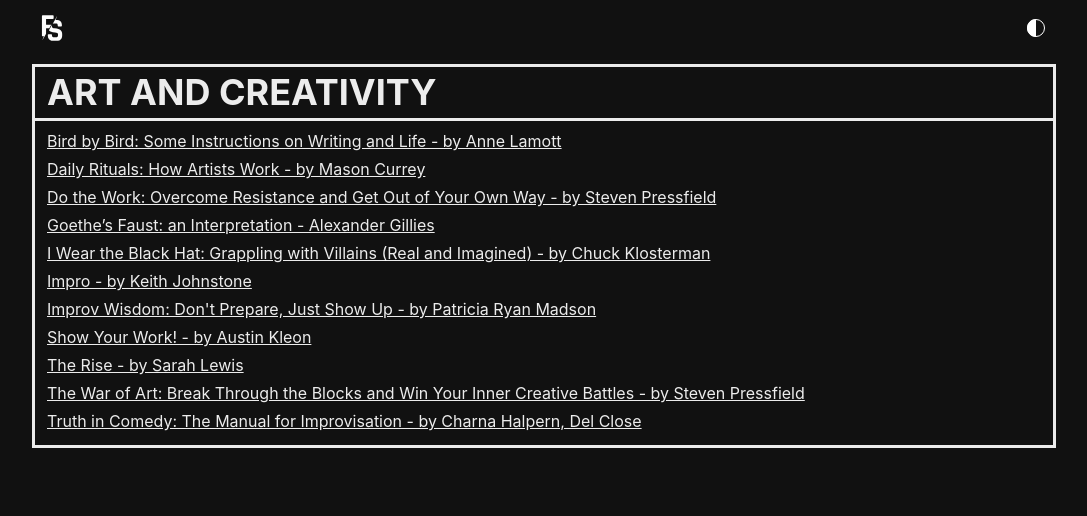
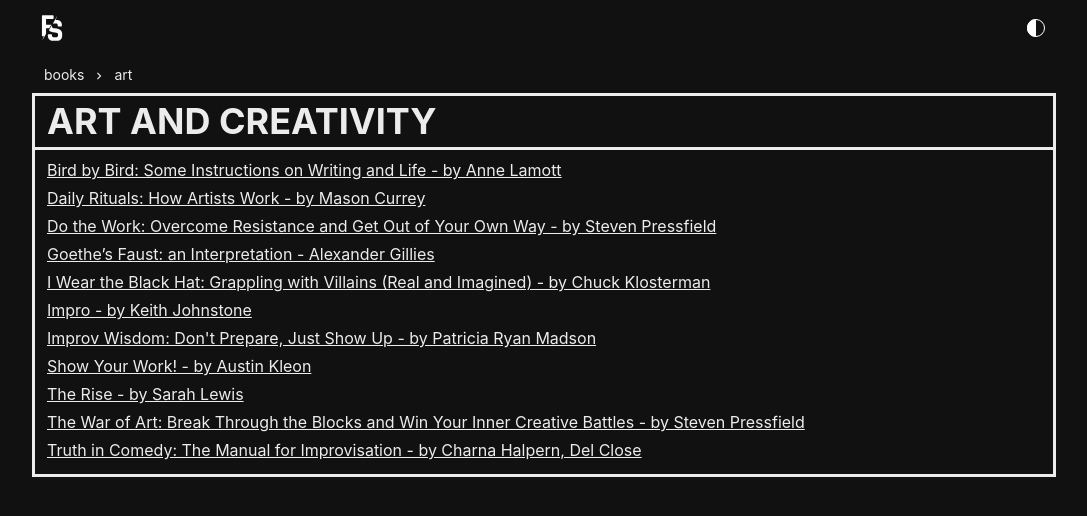
Before and after one commit to fluidself/fluidself.org, a Next.js app: page /books/art in a window 1280 px wide. Shown: the top 516 px of the page, without its empty margins (96-1183 px from the left). Built offline with nearby package versions, Linux system fonts and the light colour scheme.

Commit message:
Adds breadcrumb navigation to book notes pages

```diff
--- a/components/ContentBlock.js
+++ b/components/ContentBlock.js
@@ -1,12 +1,30 @@
-import { Box, Heading, Stack } from '@chakra-ui/react';
+import { Box, Breadcrumb, BreadcrumbItem, BreadcrumbLink, Heading, Stack } from '@chakra-ui/react';
+import { ChevronRightIcon } from '@chakra-ui/icons';
 
-export default function ContentBlock({ heading, children }) {
+export default function ContentBlock({ heading, children, category, slug }) {
   return (
+    <>
+      {category ? (
+        <Breadcrumb fontSize="sm" px={3} mb={2} separator={<ChevronRightIcon />}>
+          <BreadcrumbItem>
+            <BreadcrumbLink href="/books">books</BreadcrumbLink>
+          </BreadcrumbItem>
+          <BreadcrumbItem>
+            {!slug ? <span>{category}</span> : <BreadcrumbLink href={`/books/${category}`}>{category}</BreadcrumbLink>}
+          </BreadcrumbItem>
+          {slug ? (
+            <BreadcrumbItem>
+              <span>{slug}</span>
+            </BreadcrumbItem>
+          ) : null}
+        </Breadcrumb>
+      ) : null}
       <Stack border="solid" borderWidth={[2, 3, 3]} paddingBottom={2} marginBottom={5} mx={[0.5, 2, 0]}>
         <Heading borderBottom="solid" borderBottomWidth={[2, 3, 3]} px={3} py={1}>
           {heading}
         </Heading>
         <Box px={3}>{children}</Box>
       </Stack>
+    </>
   );
 }
--- a/pages/books/[category]/[slug].js
+++ b/pages/books/[category]/[slug].js
@@ -7,7 +7,7 @@
 import { customRenderers } from '../../../lib/markdown-renderer';
 
 export default function Book(props) {
-  const { title, content } = props;
+  const { title, content, category, slug } = props;
 
   return (
     <Layout>
@@ -15,7 +15,7 @@
         <title>{title}</title>
         <meta name="description" content={`${title} book notes`} />
       </Head>
-      <ContentBlock heading={title}>
+      <ContentBlock heading={title} category={category} slug={slug}>
         <ReactMarkdown components={customRenderers} remarkPlugins={[gfm]}>
           {content}
         </ReactMarkdown>
@@ -32,6 +32,8 @@
     props: {
       title: bookData.title,
       content: bookData.content,
+      category,
+      slug,
     },
   };
 }
--- a/pages/books/[category]/index.js
+++ b/pages/books/[category]/index.js
@@ -14,7 +14,7 @@
         <title>{categoryTitle}</title>
         <meta name="description" content={`${categoryTitle} book notes`} />
       </Head>
-      <ContentBlock heading={categoryTitle.toUpperCase()}>
+      <ContentBlock heading={categoryTitle.toUpperCase()} category={category}>
         {books.map(book => (
           <Text key={book.slug} mb={1}>
             <NextLink href={`/books/${category}/${book.slug}`} passHref>
```
Lines whose indentation alone changed are shown as unchanged.
